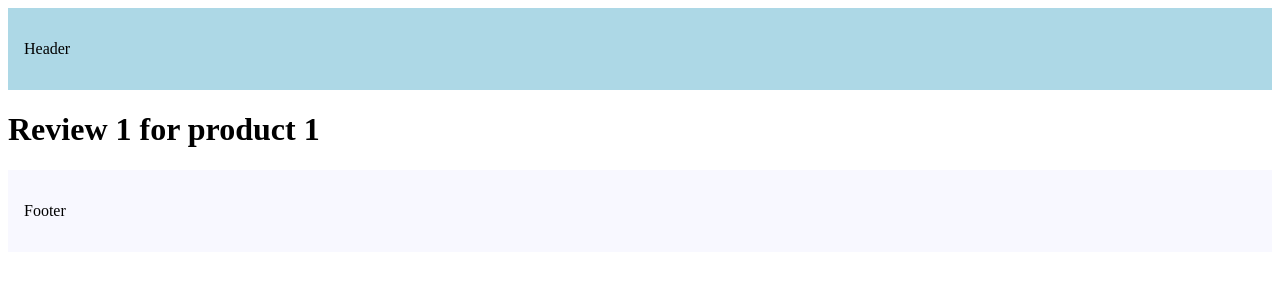
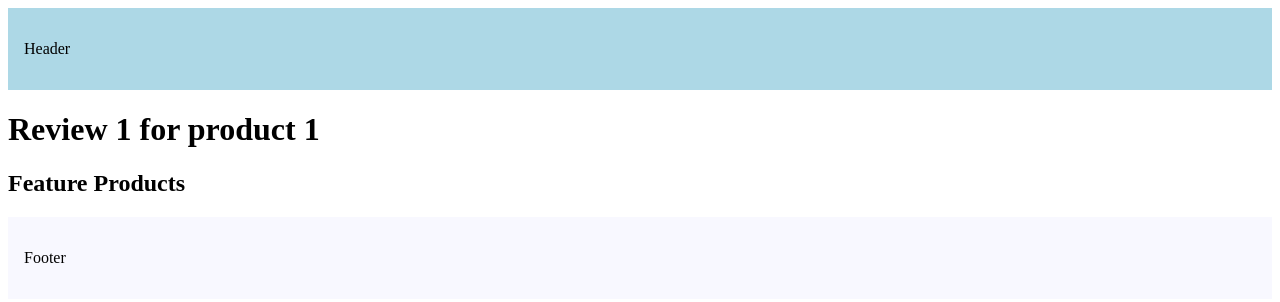
Before and after one commit to richardyhayashi/nextjs-14-tutorials, a Next.js app in the folder src/nextjs-14-tutorial-codevolution/: page /products/1/reviews/1 in a window 1280 px wide. Shown: the top 302 px of the page. Built offline with nearby package versions, Linux system fonts and the light colour scheme.

Commit message:
Finished Chapter #15.

```diff
--- /dev/null
+++ b/src/nextjs-14-tutorial-codevolution/src/app/products/[productId]/layout.tsx
@@ -0,0 +1,16 @@
+import React from 'react';
+
+const ProductDetailLayout = ({
+  children
+}: {
+  children: React.ReactNode
+}) => {
+  return (
+    <>
+      {children}
+      <h2>Feature Products</h2>
+    </>
+  );
+};
+
+export default ProductDetailLayout;
```
Also changed, not shown: 1 other file (tests, documents, lock files or other folders).
